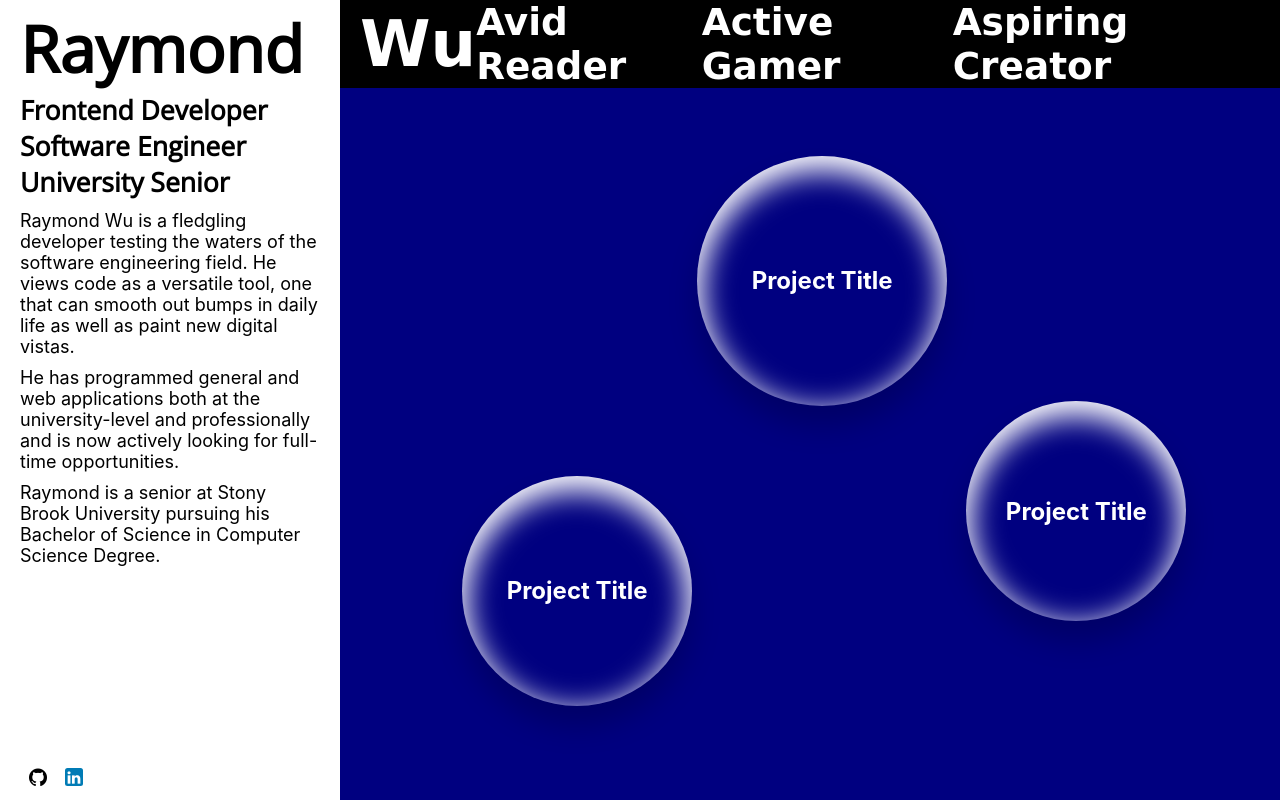
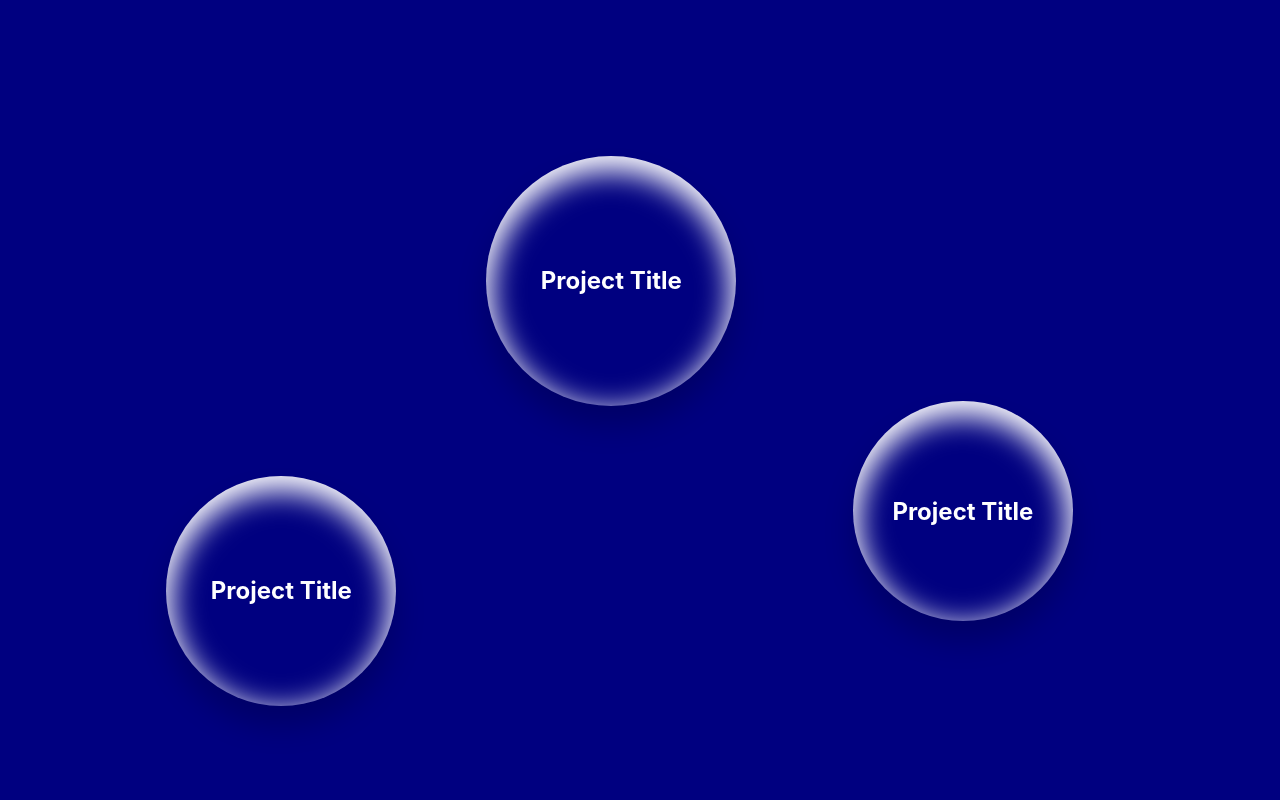
Before and after one commit to Nydroam/personal-website, a React (Create React App) app: page / in a window 1280 px wide. Built offline with nearby package versions, Linux system fonts and the light colour scheme.

Commit message:
more bubble-centric website design

```diff
--- a/src/App.css
+++ b/src/App.css
@@ -80,7 +80,7 @@ h1,h2,h3,h4,h5,h6{
   width:100%;
 }
 .right{
-  width:calc(100% - 320px);
+  width:calc(100%);
   height:100vh;
   background-color:navy;
   text-align:left;
@@ -97,7 +97,6 @@ h1,h2,h3,h4,h5,h6{
   display:flex;
   justify-content: space-between;
   align-items:center;
-  background-color: black;
 }
 .right .heading h1{
   justify-content: end;
--- a/src/App.js
+++ b/src/App.js
@@ -21,7 +21,7 @@ function App() {
           <a href="https://linkedin.com/in/raywu17" className="fa fa-linkedin"></a>
         </div>
       </div> */}
-      <div className="left">
+      {/* <div className="left">
 
         <div className="heading">
           <h1>Raymond</h1>
@@ -45,14 +45,14 @@ function App() {
         <a href="https://github.com/Nydroam" className="fa fa-github"></a>
           <a href="https://linkedin.com/in/raywu17" className="fa fa-linkedin"></a>
         </div>
-      </div>
+      </div> */}
       <div className="right">
-        <div className="heading">
-          <h1>Wu</h1>
+        {/* <div className="heading">
+          <h1>RaymondWu</h1>
           <h3> Avid Reader </h3>
           <h3> Active Gamer</h3>
           <h3> Aspiring Creator</h3>
-        </div>
+        </div> */}
         <Bubble diameter={230} x={15} y={60} spr={3} spry={2} shake={20} shakey={15} float={false}></Bubble>
         <Bubble diameter={250} x={40} y={20} spr={3} spry={2} shake={20} shakey={15} float={false}></Bubble>
         <Bubble diameter={220} x={65} y={50} spr={3} spry={2} shake={20} shakey={15} float={false}></Bubble>
```
